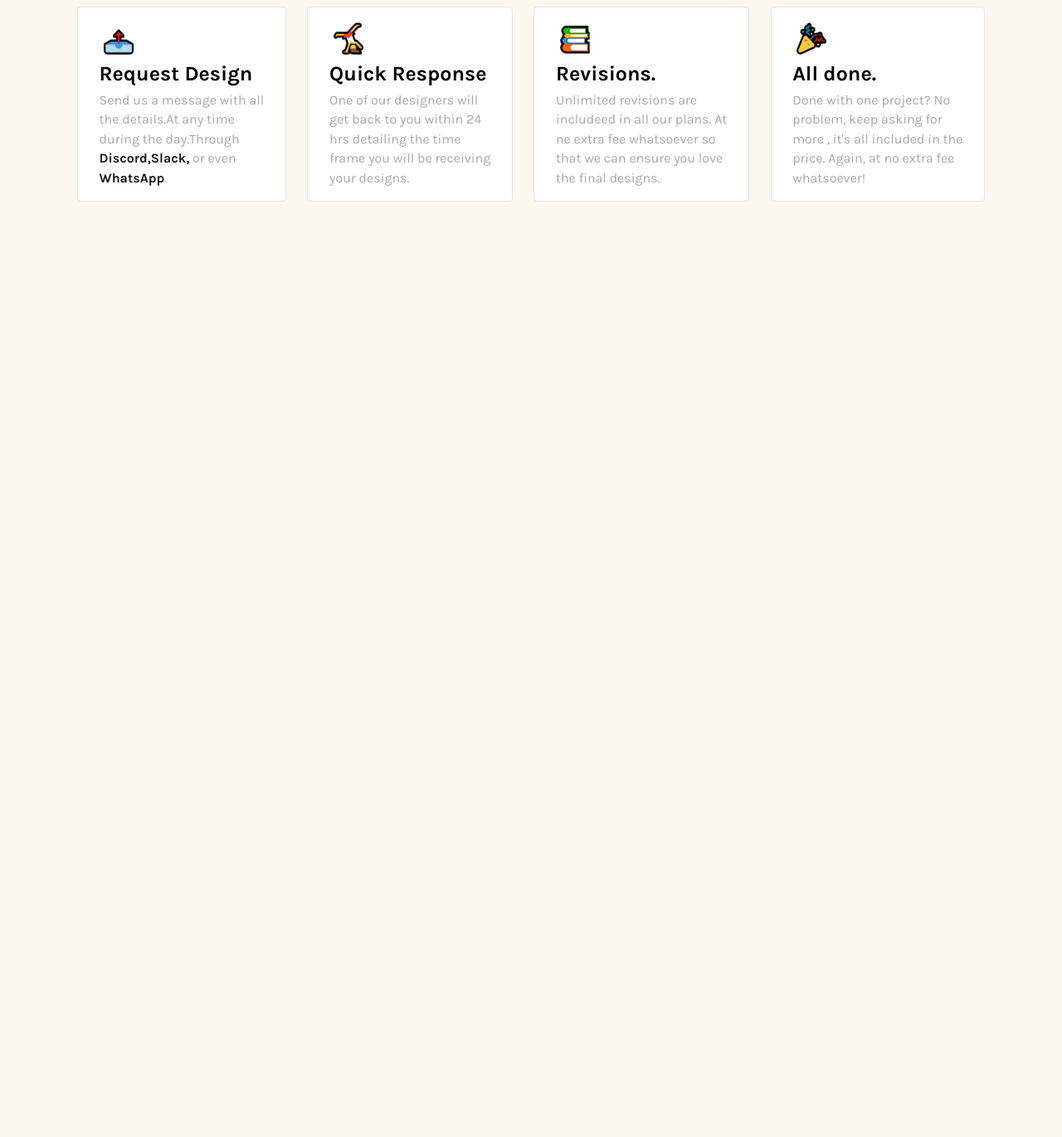
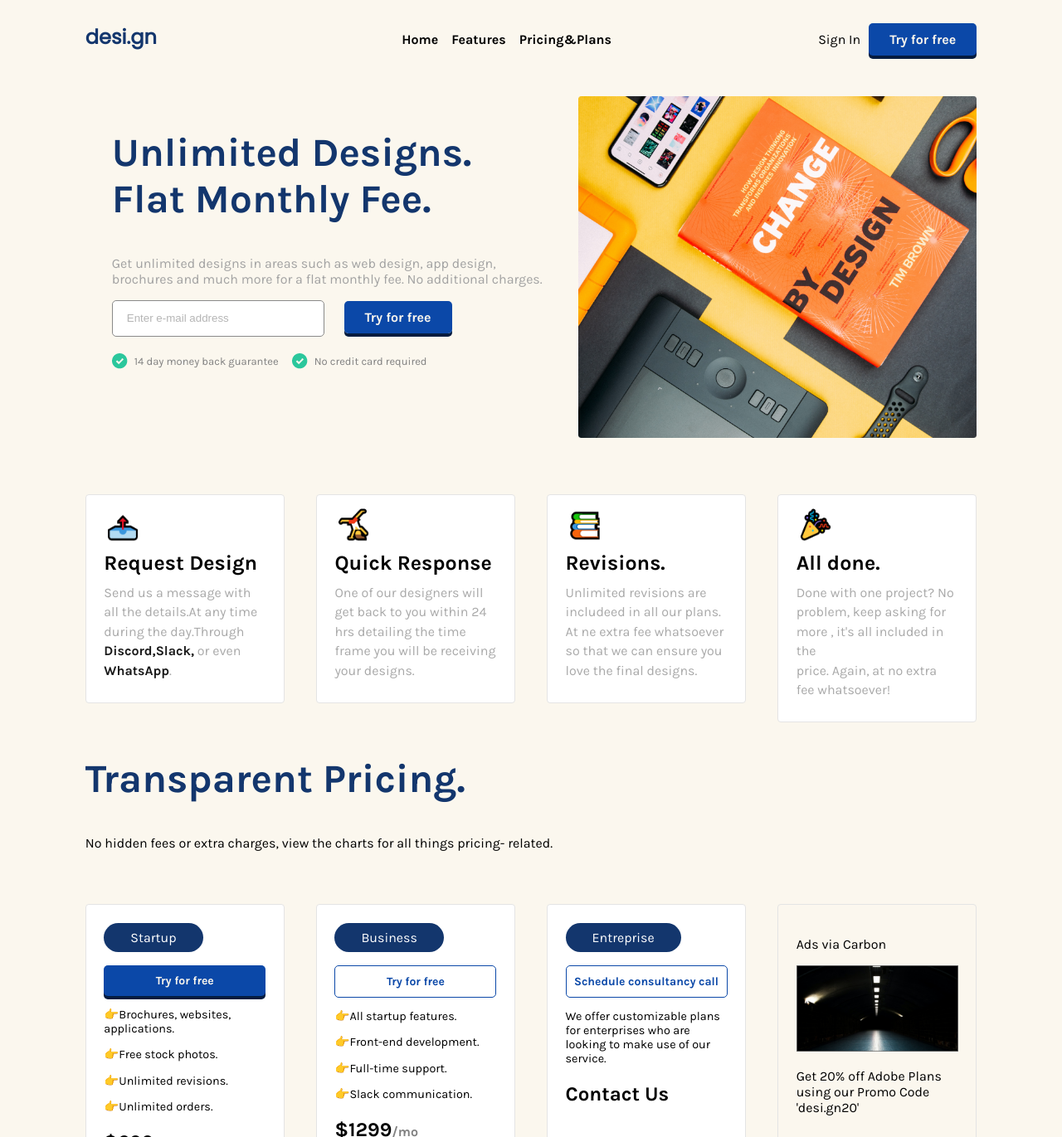
Before and after one commit to abdelghafour77/contact-and-landing-page, a plain HTML site: page index.html in a window 1280 px wide. Shown: the part 5-1376 px from the top of the page at 83% size. Before the commit the page ends 800 px from the top, so only its background shows below. Drawn offline with Linux system fonts and the light colour scheme.

Commit message:
Version desktop finished 100%

```diff
--- /dev/null
+++ b/asset/style.css
@@ -0,0 +1,271 @@
+body {
+    background-color: #FBF7EE;
+    font-family: 'Karla', sans-serif;
+}
+
+nav {
+    display: flex;
+    justify-content: space-between;
+    flex-direction: row;
+    align-items: baseline;
+}
+
+ul {
+    list-style-type: none;
+    display: flex;
+    align-items: center;
+
+}
+
+li {
+    padding-left: 16px;
+}
+
+.container {
+    width: 85%;
+    height: auto;
+    display: grid;
+    margin-right: auto;
+    margin-left: auto;
+    box-sizing: border-box;
+
+}
+
+.logo {
+    font-weight: bold;
+    font-size: x-large;
+    font-family: 'Poppins', sans-serif;
+    color: #13366D;
+}
+
+
+.btns {
+    display: flex;
+    /* position: relative; */
+    /* justify-content: flex-end; */
+    /* flex: 1 1 0%; */
+}
+
+.try {
+    font-weight: bold;
+    text-decoration: none;
+    /* border: 1px solid blue; */
+    padding: 10px 25px;
+    border-radius: 5px;
+    background-color: #0B48A8;
+    color: #FBF7EE;
+    box-shadow: 0px 4px 0px 0px #041c40;
+}
+
+.menu {
+    font-weight: bold;
+    display: flex;
+    align-items: center;
+    justify-content: center;
+    /* flex: 4 0 0%; */
+    height: 100%;
+}
+
+
+
+.Sign {
+    text-decoration: none;
+    color: black;
+    padding: 10px;
+}
+
+.title {
+    color: #13366d;
+    font-size: xxx-large;
+}
+
+.para {
+    color: #a2a2a2;
+}
+
+.description {
+    padding-top: 30px;
+    display: flex;
+    justify-content: space-between;
+    flex-direction: row;
+    /* align-items: baseline; */
+}
+
+.left-section {
+    /* padding-right: 10%; */
+}
+
+.info {
+    padding-top: 20px;
+    font-size: small;
+    color: grey;
+    display: flex;
+}
+
+.single-info {
+    display: flex;
+    justify-content: center;
+    align-items: center;
+}
+
+.info-text {
+    padding-right: 16px;
+}
+
+.email {
+    height: 2.5rem !important;
+    border-radius: 5px;
+    border: 1px solid #8a8a8a;
+    min-width: 250px;
+    height: 30px;
+    margin-right: 20px;
+}
+
+.email::placeholder {
+    padding-left: 15px;
+    color: #b5b5b5;
+}
+
+.img-info {
+    padding-right: 8px;
+}
+
+.fiches {
+    box-sizing: border-box;
+    margin-top: 4rem;
+    display: flex;
+    flex-wrap: wrap;
+    justify-content: space-between;
+    align-items: baseline;
+}
+
+.fiche {
+    box-sizing: border-box;
+    width: 15rem;
+    padding: 1% 2%;
+    border: 1px solid rgb(228, 228, 228);
+    border-radius: 4px;
+    background-color: #FFFFFF;
+
+}
+
+/* .fiche:hover {
+    transform: scale(1.2);
+    box-shadow: 0px 7px 19px 1px #767676;
+    background-color: rgb(217, 246, 254);
+} */
+
+.fiche img {
+    width: 45px;
+    height: 45px;
+    padding-left: 1px;
+}
+
+
+.fiche p {
+    line-height: 147%;
+    opacity: 0.92;
+    color: #A2A2A2;
+}
+
+.fiche p b {
+    color: #070707;
+}
+
+.fiche h1 {
+    font-size: 25px;
+    line-height: 18%;
+}
+
+.cards {
+    box-sizing: border-box;
+    margin-top: 4rem;
+    display: flex;
+    flex-wrap: wrap;
+    justify-content: space-between;
+    /* align-items: baseline; */
+}
+
+.card {
+    width: 15rem;
+    box-sizing: border-box;
+    max-width: 25%;
+    min-width: 14rem;
+    padding: 2%;
+    border: 1px solid rgb(228, 228, 228);
+    border-radius: 4px;
+    background-color: #FFFFFF;
+    flex-direction: column;
+
+}
+
+.status {
+    width: fit-content;
+    padding: .5rem 2rem;
+    margin-bottom: 1rem;
+    background-color: #13366D;
+    color: white;
+    text-align: center;
+    border-radius: 30px;
+}
+
+.month {
+    font-size: medium;
+    color: gray;
+}
+
+.info-price {
+    font-size: 0.9rem;
+}
+
+.try1 {
+    font-size: 14px;
+    font-weight: bold;
+    text-decoration: none;
+    padding-top: 10px;
+    padding-bottom: 10px;
+    text-align: center;
+    border-radius: 5px;
+    background-color: #0B48A8;
+    color: #FBF7EE;
+    box-shadow: 0px 4px 0px 0px #041c40;
+}
+
+.try2 {
+    font-size: 14px;
+    font-weight: bold;
+    text-decoration: none;
+    padding-top: 10px;
+    padding-bottom: 10px;
+    text-align: center;
+    border-radius: 5px;
+    border: 1px solid #0B48A8;
+    color: #0B48A8;
+
+}
+
+.card img {
+    width: 100%;
+
+}
+
+.left-section {
+    box-sizing: border-box;
+    margin-left: 2rem;
+}
+
+.left-section img {
+    max-width: 480px;
+}
+
+footer {
+    font-size: small;
+    color: gray;
+    padding: 2rem 0 1rem 0;
+}
+
+/* .card h2 {
+    display: flex;
+    flex-direction: column;
+    align-items: flex-end;
+} */
--- a/index.html
+++ b/index.html
@@ -1,76 +1,146 @@
 <!DOCTYPE html>
 <html>
+
 <head>
   <meta charset="UTF-8" />
   <meta http-equiv="X-UA-Compatible" content="IE=edge" />
   <meta name="viewport" content="width=device-width, initial-scale=1.0" />
   <link href="https://fonts.googleapis.com/css2?family=Poppins&display=swap" rel="stylesheet" />
   <link href="https://fonts.googleapis.com/css2?family=Karla:wght@400;700&display=swap" rel="stylesheet" />
-    <link rel="stylesheet" href="style.css" />
+  <link rel="stylesheet" href="asset/style.css" />
   <title>Contact and landing page</title>
-    <link rel="preconnect" href="https://fonts.googleapis.com" />
-    <link rel="preconnect" href="https://fonts.gstatic.com" crossorigin />
-    <link
-      href="https://fonts.googleapis.com/css2?family=Karla&display=swap"
-      rel="stylesheet"
-    />
 </head>
+
 <body>
-    <!-- amina -->
-
-    <!-- amina -->
-    <!-- abdelghafour  -->
-
-    <!-- abdelghafour  -->
-    <!-- mohamed -->
+  <div class="container">
+    <header>
+      <nav>
+        <h3 class="logo">desi.gn</h3>
+        <ul class="menu">
+          <li>Home</li>
+          <li>Features</li>
+          <li>Pricing&Plans</li>
+        </ul>
+        <div class="btns">
+          <a href="#" class="Sign"> Sign In</a>
+          <a href="#" class="try"> Try for free</a>
+        </div>
+      </nav>
+    </header>
+    <section>
+      <div class="description">
+        <div class="left-section">
+          <h1 class="title">
+            Unlimited Designs. <br />
+            Flat Monthly Fee.
+          </h1>
+          <p class="para">
+            Get unlimited designs in areas such as web design, app design, brochures and much more for a flat monthly
+            fee. No additional charges.
+          </p>
+          <input class="email" type="text" name="email" id="" placeholder="Enter e-mail address" />
+          <a href="" class="try">Try for free</a><br />
+          <div class="info">
+            <div class="single-info">
+              <img class="img-info" src="asset/Checkmark.png" alt="" />
+              <span class="info-text">14 day money back guarantee</span>
+            </div>
+            <div class="single-info">
+              <img class="img-info" src="asset/Checkmark.png" alt="" />
+              <span class="info-text">No credit card required</span>
+            </div>
+          </div>
+        </div>
+        <div class="left-section">
+          <img src="asset/BG Hero.png" />
+        </div>
+      </div>
+    </section>
+    <section>
       <div class="fiches">
         <div class="fiche">
-        <img src="\📤.png" alt="not found" />
+          <img src="asset/📤.png" alt="not found" />
           <h1>Request Design</h1>
           <p>
-          Send us a message with all <br />
-          the details.At any time<br />
-          during the day.Through<br /><b>Discord,Slack,</b> or even<br /><b
-            >WhatsApp</b
-          >.
+            Send us a message with all the details.At any time
+            during the day.Through <b>Discord,Slack,</b> or even <b>WhatsApp</b>.
           </p>
         </div>
         <div class="fiche">
-        <img src="🤸.png" alt="not found" />
+          <img src="asset/🤸.png" alt="not found" />
           <h1>Quick Response</h1>
           <p>
-          One of our designers will<br />
-          get back to you within 24 <br />
-          hrs detailing the time<br />frame you will be receiving <br />
+            One of our designers will
+            get back to you within 24
+            hrs detailing the time frame you will be receiving
             your designs.
           </p>
         </div>
         <div class="fiche">
-        <img src="📚.png" alt="not found" />
+          <img src="asset/📚.png" alt="not found" />
           <h1>Revisions.</h1>
           <p>
-          Unlimited revisions are<br />
-          includeed in all our plans. At <br />
-          ne extra fee whatsoever so<br />
-          that we can ensure you love<br />
-          the final designs.
+            Unlimited revisions are includeed in all our plans. At ne extra fee whatsoever so that we can ensure you
+            love the final designs.
           </p>
         </div>
         <div class="fiche">
-        <img src="🎉.png" alt="not found" />
+          <img src="asset/🎉.png" alt="not found" />
           <h1>All done.</h1>
           <p>
-          Done with one project? No <br />
-          problem, keep asking for<br />
-          more , it's all included in the<br />
-          price. Again, at no extra fee <br />
-          whatsoever!
+            Done with one project? No problem, keep asking for more , it's all included in the<br />
+            price. Again, at no extra fee whatsoever!
           </p>
         </div>
       </div>
-    <!-- mohamed -->
-    <!-- youssef -->
+    </section>
+    <section>
+      <h1 class="title">Transparent Pricing.</h1>
+      <p>No hidden fees or extra charges, view the charts for all things pricing-
+        related.</p>
+      <div class="cards">
+        <div class="card">
+          <div class="status">Startup</div>
+          <div class="try1">Try for free</div>
+          <div class="info-price">
+            <p><span class="icon">👉</span>Brochures, websites, applications.</p>
+            <p><span class="icon">👉</span>Free stock photos.</p>
+            <p><span class="icon">👉</span>Unlimited revisions.</p>
+            <p><span class="icon">👉</span>Unlimited orders.</p>
+          </div>
+          <h2>$699<span class="month">/mo</span></h2>
+        </div>
+        <div class="card">
+          <div class="status">Business</div>
+          <div class="try2">Try for free</div>
+          <div class="info-price">
+            <p><span class="icon">👉</span>All startup features.</p>
+            <p><span class="icon">👉</span>Front-end development.</p>
+            <p><span class="icon">👉</span>Full-time support.</p>
+            <p><span class="icon">👉</span>Slack communication.</p>
+          </div>
+          <h2>$1299<span class="month">/mo</span></h2>
+        </div>
+        <div class="card">
+          <div class="status">Entreprise</div>
+          <div class="try2">Schedule consultancy call</div>
+          <div class="info-price">
+            <p>We offer customizable plans for enterprises who are looking to make use of our service. </p>
+          </div>
+          <h2>Contact Us</h2>
+        </div>
+        <div class="card " style="background-color: #f0f8ff00;">
+          <p>Ads via Carbon</p>
+          <img src="asset/ads.png" alt="">
+          <p>Get 20% off Adobe Plans using our Promo Code 'desi.gn20'</p>
+        </div>
+      </div>
+    </section>
+    <footer>
+      Made with ❤️ by CHAOS 🌪
+    </footer>
+  </div>
 
-    <!-- youssef -->
 </body>
+
 </html>
--- a/style.css
+++ /dev/null
@@ -1,83 +0,0 @@
-body {
-    background-color: #FBF7EE;
-    font-family: 'Karla', sans-serif;
-}
-
-/* ------Amina------ */
-
-
-
-
-
-
-
-
-
-/* ------Amina------ */
-
-/* ------Abdelghafour------ */
-
-
-
-
-
-
-
-/* ------Abdelghafour------ */
-
-/* ------mohamed------ */
-body{
-    margin: 0;
-    padding: 0;
-    background-color:#FBF7EE;
-    font-family: 'Karla', sans-serif;
- }
- .fiche {
-    min-width: 10.5%;
-    padding: 0% 2%;
-    padding-top: 1%;
-    border: 1px solid rgb(228, 228, 228);
-    border-radius: 4px;
-    margin: 1%;
-    background-color: #FFFFFF;
-
-}
-.fiche:hover{
-    transform: scale(1.2);
-    box-shadow: 0px 7px 19px 1px #767676;
-    background-color: rgb(217, 246, 254);
-}
- .fiche img{
-        width: 45px;
-        height: 45px;
-        padding-left: 1px;
-}
- .fiches {
-    display: flex;
-    justify-content: center;
-}
-.fiche p{
-    line-height: 147%;
-    opacity: 0.92;
-     color: #A2A2A2;
-}
-.fiche p b{
-    color: #070707;
-}
-.fiche h1{
-    font-size: 25px;
-    line-height: 18%;
-}
-
-/* ------mohamed------ */
-
-/* ------youssef------ */
-
-
-
-
-
-
-
-
-/* ------youssef------ */
```
Also changed, not shown: asset/BG Hero.png (added), asset/Checkmark.png (added), asset/ads.png (added), asset/🎉.png (renamed from 🎉.png), asset/📚.png (renamed from 📚.png), asset/📤.png (renamed from 📤.png), asset/🤸.png (renamed from 🤸.png), 1 other file. Lines whose indentation alone changed are shown as unchanged.
